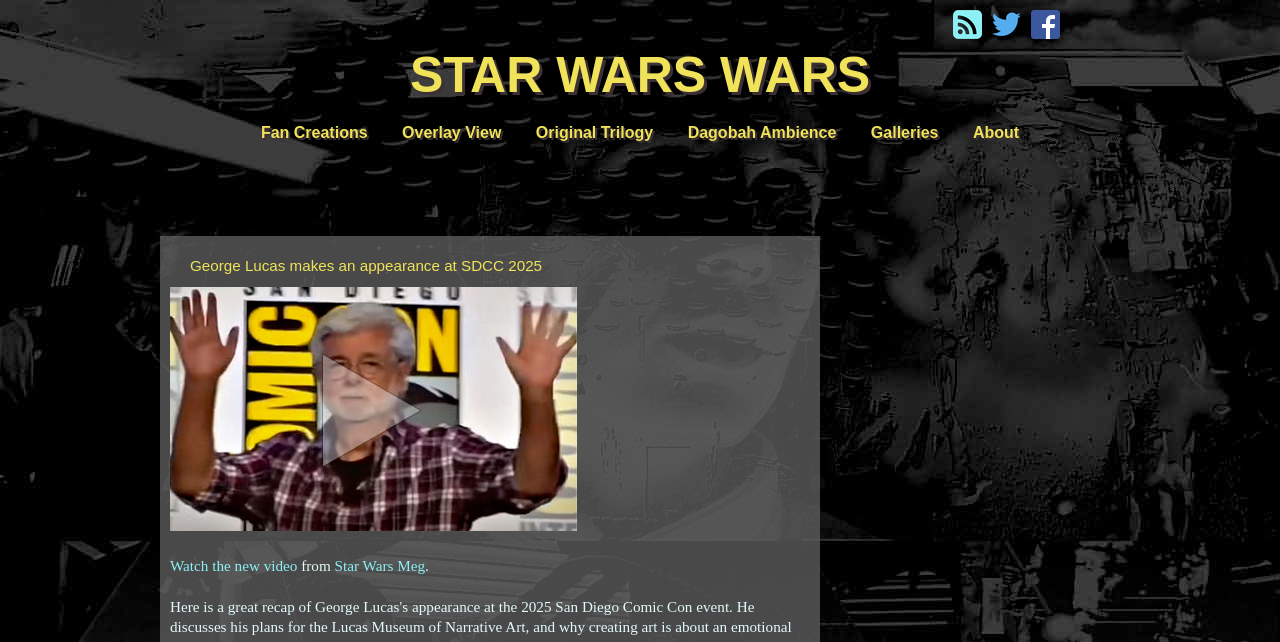
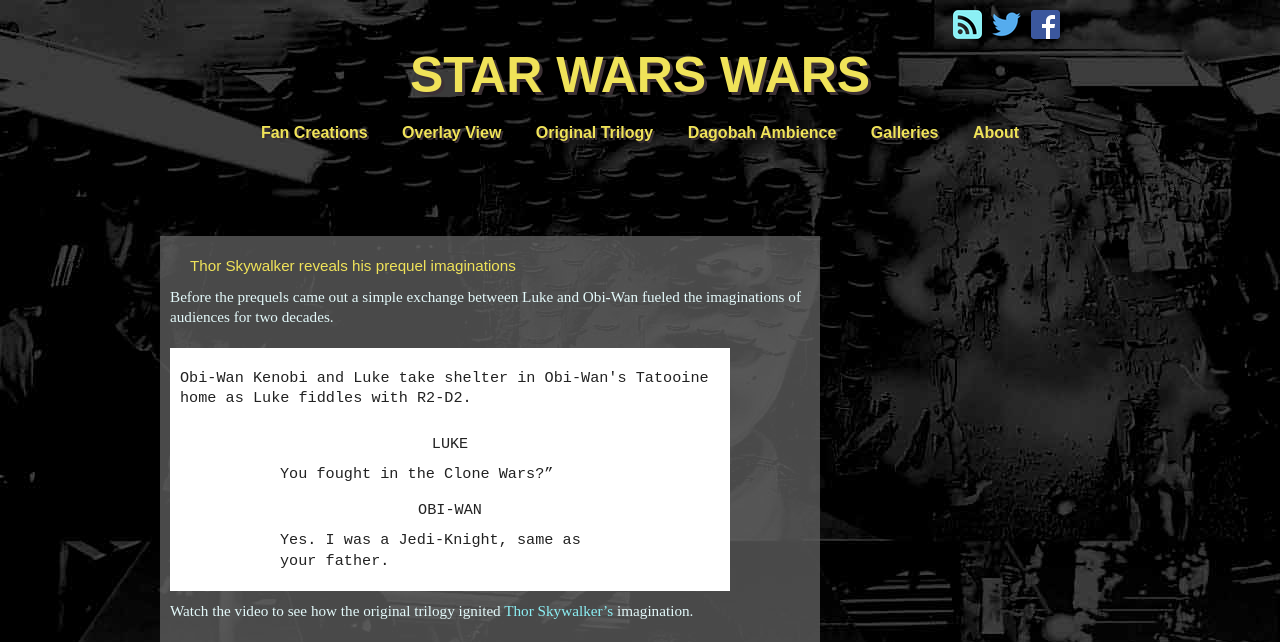
Before and after one commit to maurcs/starwarswars.github.io, a Jekyll site: the page built from blog/index.html, in a window 1280 px wide. Shown: the top 642 px of the page. Built offline with Jekyll 4.4.1, drawn with Linux system fonts in a browser that asks for light colours; some web fonts are replaced; the list of posts is cut into pages by our own code; some of the changed text lies outside the part shown; grey boxes are pictures that could not be loaded.

Commit message:
thor skywalker prequel thoughts

```diff
--- /dev/null
+++ b/_posts/2025-07-31-imagining-prequels-before-the-prequels.html
@@ -0,0 +1,23 @@
+---
+layout: post_page
+title: Imagining the prequels... before the prequels
+category: blog
+---
+	<article>
+		<h2><a href="{{ page.url }}">Thor Skywalker reveals his prequel imaginations</a></h2>
+		<p>Before the prequels came out a simple exchange between Luke and Obi-Wan fueled the imaginations of audiences for two decades.</p>
+
+      <div class="screenplay">
+        <p>Obi-Wan Kenobi and Luke take shelter in Obi-Wan's Tatooine home as Luke fiddles with R2-D2.</p>
+        <div class="dialogue">
+          <h4>LUKE</h4>
+          <p>You fought in the Clone Wars?”</p>
+
+          <h4>OBI-WAN</h4>
+          <p>Yes. I was a Jedi-Knight, same as your father.</p>
+        </div>
+     </div>
+
+    <p>Watch the video to see how the original trilogy ignited <a href="https://www.youtube.com/@thorskywalker" target="_blank">Thor Skywalker’s</a> imagination.</p>
+    <iframe width="560" height="315" src="https://www.youtube.com/embed/lnGsSFzaG5A?si=ykPN_28yyF3ZYOR0" title="YouTube video player" frameborder="0" allow="accelerometer; autoplay; clipboard-write; encrypted-media; gyroscope; picture-in-picture; web-share" referrerpolicy="strict-origin-when-cross-origin" allowfullscreen></iframe>
+</article>
--- a/css/styles.css
+++ b/css/styles.css
@@ -224,3 +224,20 @@
 	padding:0 5px 5px 5px;
 	color:rgb(120,120,120);
 }
+
+
+.screenplay{
+	font-family: "Courier New";
+	background: #FFF;
+	color:#222;
+	padding:10px;
+	max-width: 540px;
+}
+.screenplay .dialogue h4{
+	text-align:center;
+	margin-top:15px;
+}
+
+.screenplay .dialogue p{
+	padding: 0 100px;
+}
```
